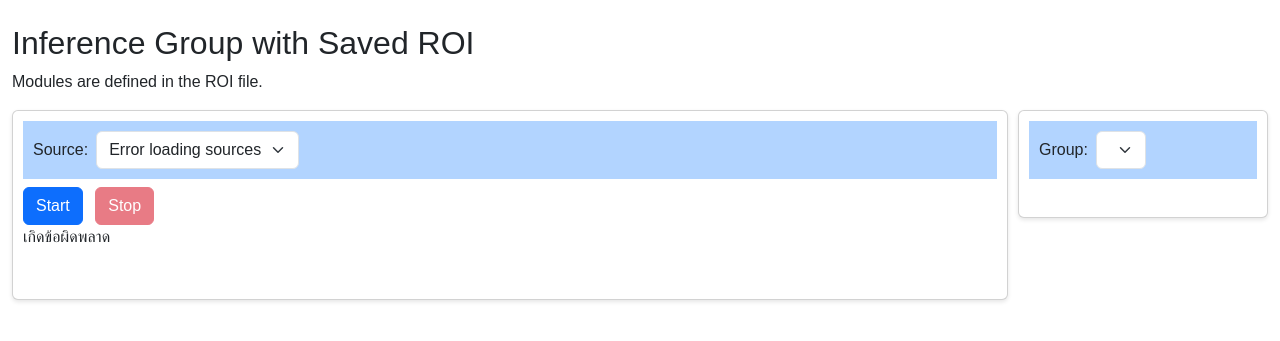
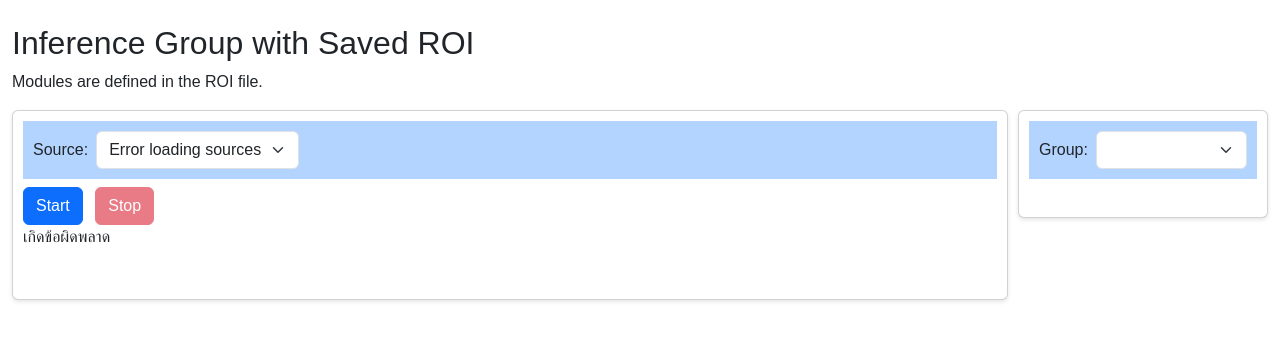
Before and after one commit to SMART-Sense-Industrial-Design/VisionROI, a Python web app: template templates/inference.html in a window 1280 px wide. Shown: the part 66-407 px from the top of the page. Run offline with Jinja, Linux system fonts and the light colour scheme; the template is opened without the code that fills it, so the values that code supplies are empty.

Commit message:
fix: constrain group select width

```diff
--- a/templates/partials/inference_content.html
+++ b/templates/partials/inference_content.html
@@ -18,7 +18,7 @@
     <div class="card roi-card roi-list-card">
         <div class="d-flex align-items-center mb-2 gap-2 menu-select-list">
             <label for="cam1-groupSelect" class="form-label mb-0">Group:</label>
-            <select id="cam1-groupSelect" class="form-select w-auto"></select>
+            <select id="cam1-groupSelect" class="form-select w-auto flex-grow-1" style="min-width:0;"></select>
         </div>
         <div id="cam1-rois" class="roi-grid"></div>
     </div>
```
